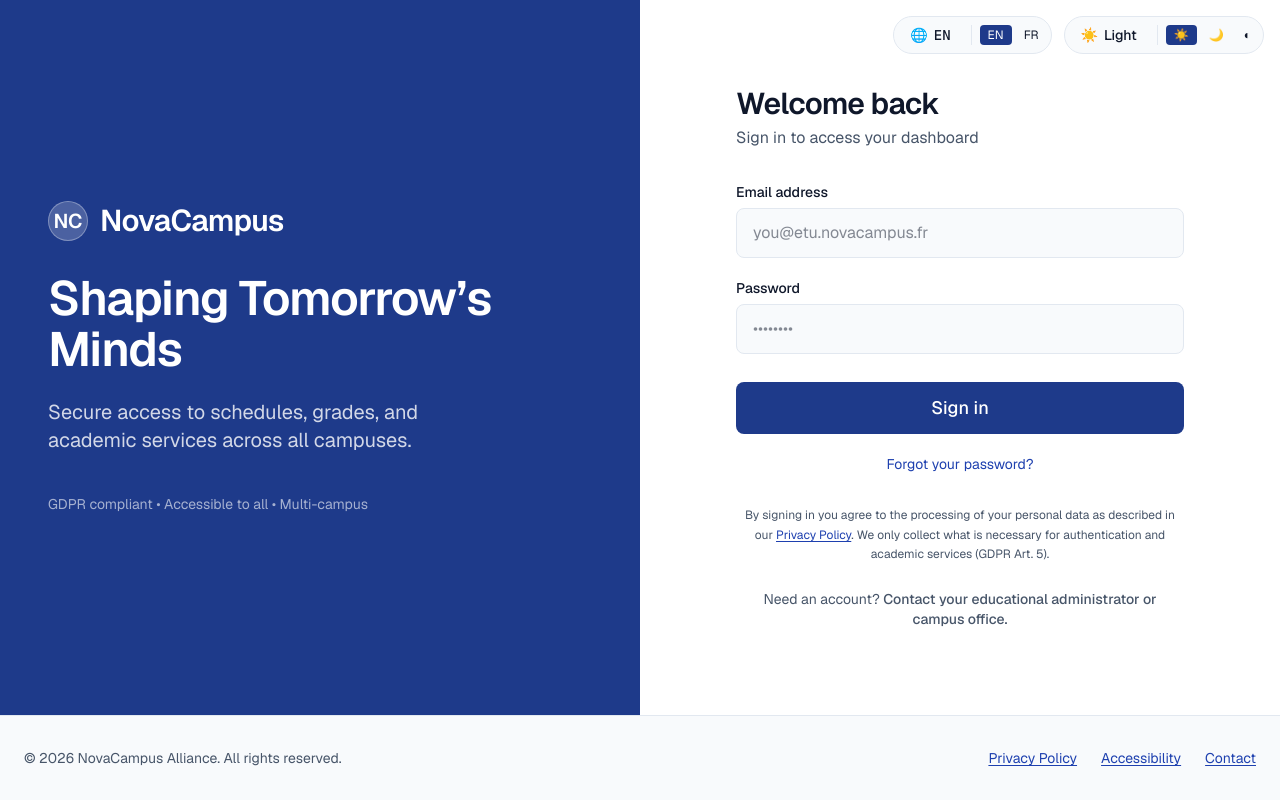
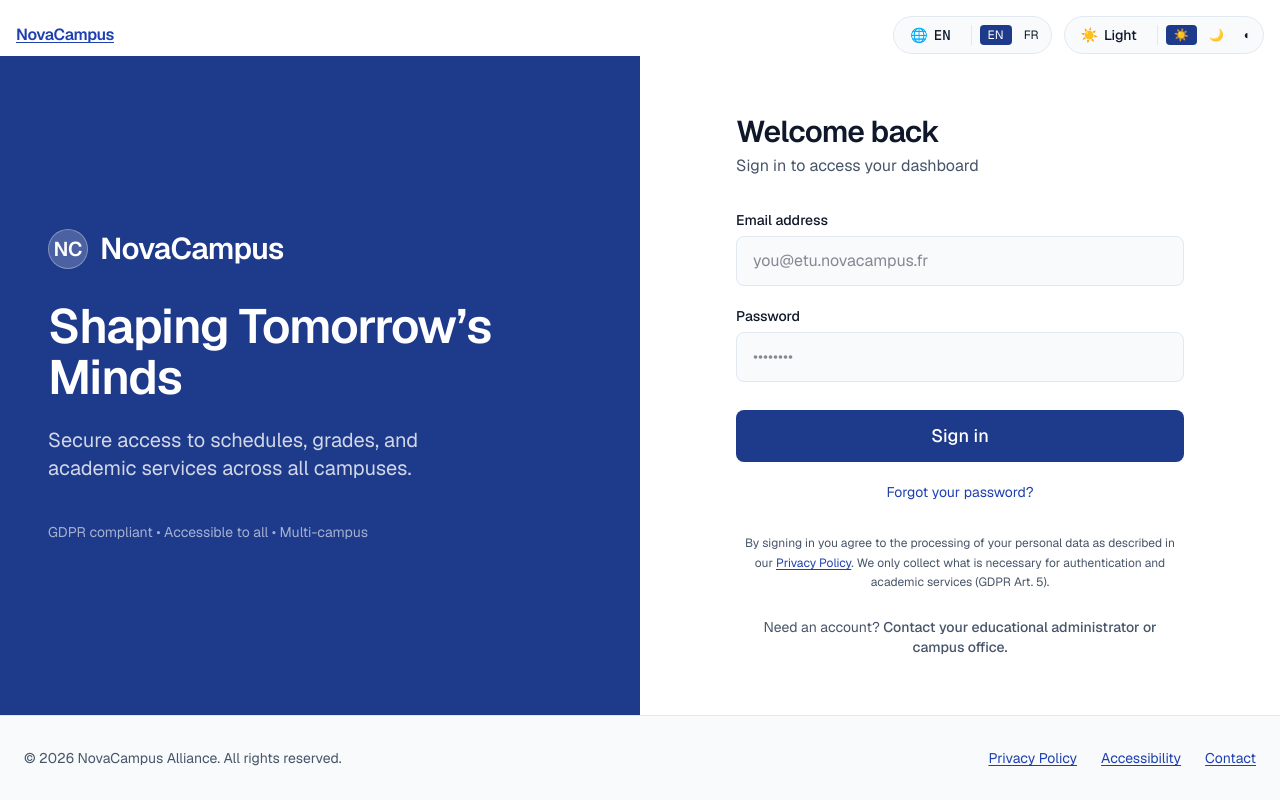
Before and after one commit to PROJETWEB-CESI/Project-Web-Group1, a Next.js app in the folder frontend/nova-campus-web/: page /login in a window 1280 px wide. Built offline with nearby package versions, Linux system fonts and the light colour scheme; no server answers.

Commit message:
fix(frontend): make logout redirect to /login; add top-left NovaCampus logo link (role dashboard if auth else /login) in global header bar

```diff
--- a/frontend/nova-campus-web/src/app/layout.js
+++ b/frontend/nova-campus-web/src/app/layout.js
@@ -7,6 +7,7 @@ import Footer from "@/components/shared/Footer";
 import ThemeToggle from "@/components/shared/ThemeToggle";
 import LanguageToggle from "@/components/shared/LanguageToggle";
 import ProfileMenu from "@/components/shared/ProfileMenu";
+import LogoLink from "@/components/shared/LogoLink";
 
 const geistSans = Geist({
   variable: "--font-geist-sans",
@@ -36,14 +37,18 @@ export default function RootLayout({ children }) {
         <LanguageProvider>
           <ThemeProvider>
             <AuthProvider>
-              {/* Global toggles (language + theme) - accessible from everywhere */}
-              <div className="fixed top-4 right-4 z-50 flex items-center gap-3">
-                <LanguageToggle />
-                <ThemeToggle />
-                <ProfileMenu />
+              {/* Global header bar: logo (top-left) + language/theme/profile (top-right).
+                  Fixed overlay with side margins. Content area gets top padding to avoid overlap. */}
+              <div className="fixed top-4 left-4 right-4 z-50 flex items-center justify-between">
+                <LogoLink />
+                <div className="flex items-center gap-3">
+                  <LanguageToggle />
+                  <ThemeToggle />
+                  <ProfileMenu />
+                </div>
               </div>
 
-              <div className="flex-1 flex flex-col min-h-0">
+              <div className="flex-1 flex flex-col min-h-0 pt-14">
                 {children}
               </div>
               <Footer />
--- /dev/null
+++ b/frontend/nova-campus-web/src/components/shared/LogoLink.jsx
@@ -0,0 +1,30 @@
+'use client';
+
+import Link from 'next/link';
+import { useAuth } from '@/context/AuthContext';
+
+/**
+ * LogoLink
+ * Top-left brand link in the global header.
+ * - If authenticated: links to the user's role dashboard (e.g. /dashboard/student)
+ * - If not authenticated (or loading): links to /login
+ * Simple text name for now (per spec). Clickable from anywhere.
+ */
+export default function LogoLink() {
+  const { user, isAuthenticated, loading } = useAuth();
+
+  let href = '/login';
+  if (!loading && isAuthenticated && user) {
+    const role = (user.role || 'student').toLowerCase();
+    href = `/dashboard/${role}`;
+  }
+
+  return (
+    <Link
+      href={href}
+      className="text-base font-semibold tracking-tight text-[var(--color-text)] hover:text-[var(--color-primary)] no-underline focus:outline-none focus-visible:ring-1 focus-visible:ring-[var(--color-primary)] rounded"
+    >
+      NovaCampus
+    </Link>
+  );
+}
--- a/frontend/nova-campus-web/src/components/shared/ProfileMenu.jsx
+++ b/frontend/nova-campus-web/src/components/shared/ProfileMenu.jsx
@@ -2,12 +2,14 @@
 
 import { useState, useEffect, useRef } from 'react';
 import Link from 'next/link';
+import { useRouter } from 'next/navigation';
 import { useAuth } from '@/context/AuthContext';
 import { useLanguage } from '@/context/LanguageContext';
 
 export default function ProfileMenu() {
   const { user, isAuthenticated, logout, loading } = useAuth();
   const { translate } = useLanguage();
+  const router = useRouter();
   const [isOpen, setIsOpen] = useState(false);
   const menuRef = useRef(null);
 
@@ -86,6 +88,7 @@ export default function ProfileMenu() {
     e.preventDefault();
     closeMenu();
     await logout();
+    router.replace('/login');
   };
 
   return (
```
